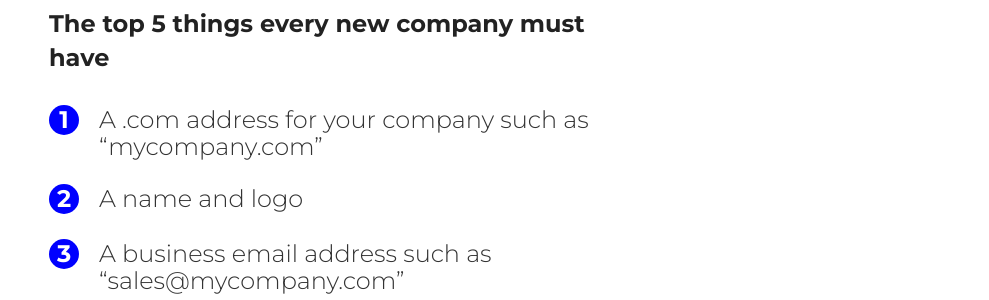
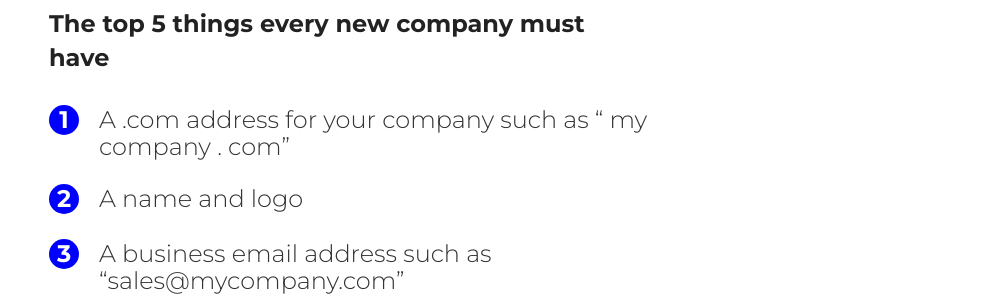
Before and after one commit to skelleyboy/designco, a Jekyll site: the page built from _posts/2022-05-23-5-things-every-new-company-must-have.md, in a window 1280 px wide and 900 px high, scrolled down 768 px. Shown: the part 155-455 px from the top of the window, without its empty margins (291-1280 px from the left). Built offline with Jekyll 4.4.1, drawn with Linux system fonts in a browser that asks for light colours.

Commit message:
Update from Forestry.io skelleyboy updated _posts/2022-05-23-5-things-every-new-company-must-have.md

```diff
--- a/_posts/2022-05-23-5-things-every-new-company-must-have.md
+++ b/_posts/2022-05-23-5-things-every-new-company-must-have.md
@@ -9,7 +9,7 @@ When starting a new business for the first time the amount of steps involved can
 
 ## The top 5 things every new company must have
 
-1. A .com address for your company such  as "mycompany.com"
+1. A .com address for your company such  as " my company . com"
 2. A name and logo
 3. A business email address such as "sales@mycompany.com"
 4. Social media such as facebook and instagram
```
